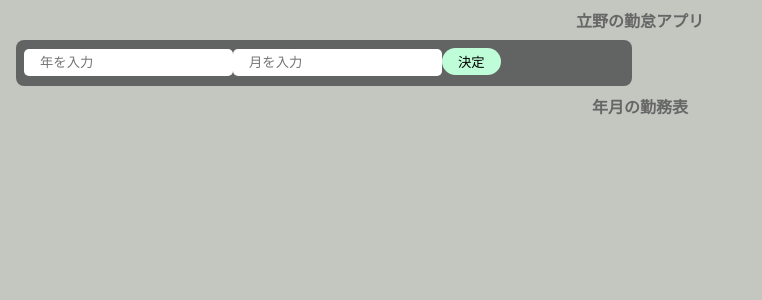
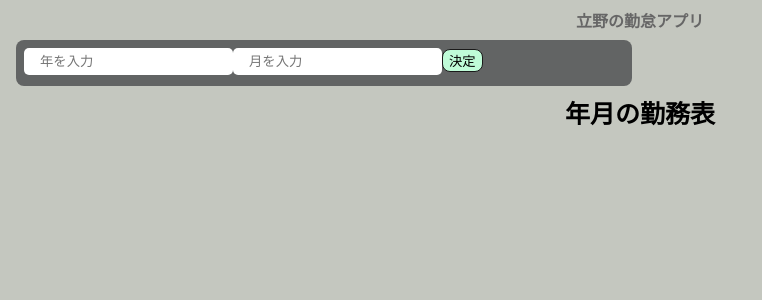
Before and after one commit to tachitachisan/kintai_ts, a React (Vite) app: page / in a window 1280 px wide. Shown: the top 300 px of the page, without its empty margins (0-762 px from the left). Built offline with nearby package versions, Linux system fonts and the light colour scheme.

Commit message:
CSSを修正

```diff
--- a/src/App.tsx
+++ b/src/App.tsx
@@ -1,6 +1,4 @@
 import { SetStateAction, useState } from 'react'
-import logo from './logo.svg'
-// import './App.css'
 import "./styles.css";
 import { Header } from "./components/Header";
 import { MonthAttendance } from "./components/MonthAttendance";
--- a/src/components/MonthAttendance.tsx
+++ b/src/components/MonthAttendance.tsx
@@ -8,8 +8,8 @@ export const MonthAttendance = (props: { monAtt: any; onClickAttendance: any; on
           {monAtt.map((attText:string, index:number) => {
             return (
               <li className="dayAttendance">
-              <span>{index+1}日　 </span>
-              <span>{attText}</span>
+              <span className="dayArea">{index+1}日　 </span>
+              <span className="statusArea">{attText}</span>
               <button onClick={() => onClickAttendance(index)}>
                 出勤
               </button>
--- a/src/components/Title.tsx
+++ b/src/components/Title.tsx
@@ -1,6 +1,6 @@
 import React from "react";
 
-export const Title = (props) => {
+export const Title = (props: { thisYear: any; thisMonth: any; }) => {
     const { thisYear, thisMonth } = props;
   return (
     <p className="title">
--- a/src/styles.css
+++ b/src/styles.css
@@ -11,10 +11,11 @@ input {
 }
 
 button {
-  border-radius: 16px;
+  border-radius: 8px;
   background-color: #bffcd8;
   border: none;
-  padding: 4px 16px;
+  padding: 3px px;
+  border: 1px solid #1a1a1a;
 }
 
 button:hover {
@@ -58,7 +59,8 @@ li {
   text-align: center;
   margin-top: 0;
   font-weight: bold;
-  color: #666;
+  color: rgb(0, 0, 0);
+  font-size: 25px;
 }
 
 .list-row {
@@ -68,17 +70,18 @@ li {
 }
 
 .dayAttendance {
-  background-color: #da70d6;
+  background-color: #ffffff;
   width: 400px;
   height: "70px";
   padding: "8px";
   margin: "8px";
   border-Radius: "8px";
   list-style: none;
+  border: 1px solid #1a1a1a;
 }
 
 .monthAttendance-area {
-  background-color: #c6caff;
+  background-color: #626464;
   width: 600px;
   min-height: 200px;
   padding: 8px;
@@ -92,3 +95,15 @@ li {
   font-weight: bold;
   color: #666;
 }
+
+.dayArea {
+  display: inline-block;
+  width: 60px;
+  /* border: 1px solid #1a1a1a; */
+}
+
+.statusArea {
+  display: inline-block;
+  width: 100px;
+  /* border: 1px solid #1a1a1a; */
+}
```
